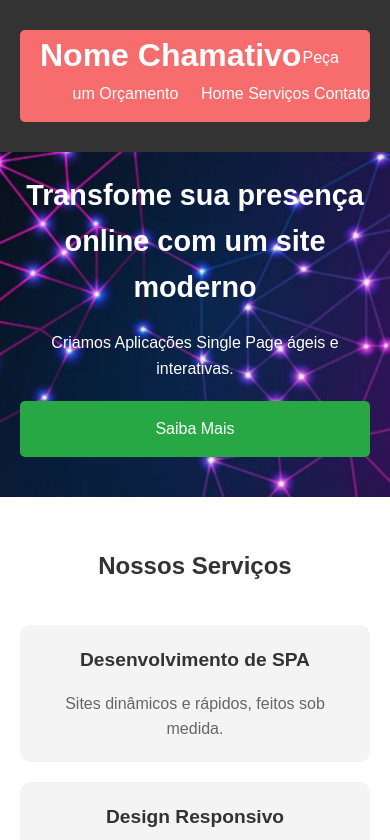
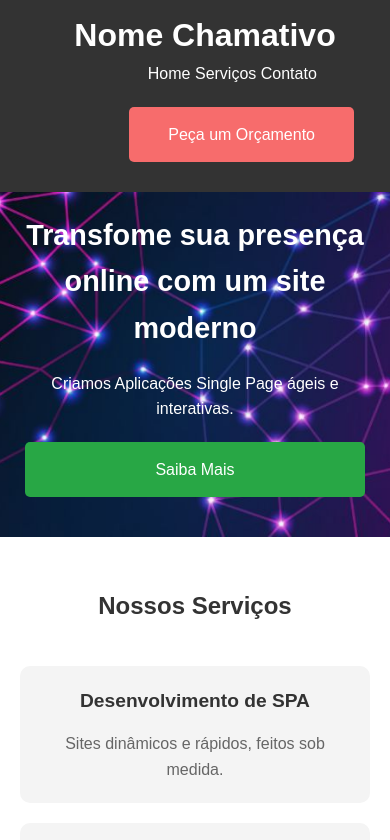
Before and after one commit to LucasVeloz0/sitevendas, a plain HTML site: page index.html in a window 390 px wide. Shown: the top 840 px of the page. Drawn offline with nearby package versions, Linux system fonts and the light colour scheme.

Commit message:
cta-btn
Micro ajuste botao de orçamento, ainda precisa ser mechido.

```diff
--- a/index.html
+++ b/index.html
@@ -14,14 +14,16 @@
     <header id="header">
         <div class="container">
             <h1 class="logo">Nome Chamativo</h1>
+
             <nav>
                 <ul>
                     <li><a href="#home">Home</a></li>
                     <li><a href="#services">Serviços</a></li>
                     <li><a href="#contact">Contato</a></li>
+                    <li><a href="#contact" class="cta-btn">Peça um Orçamento</a></li>
                 </ul>
             </nav>
-            <a href="#contact" class="cta-btn">Peça um Orçamento</a>
+
         </div>
     </header>
 
@@ -31,8 +33,9 @@
         <div class="home-content, reveal">
             <h2>Transfome sua presença online com um site moderno</h2>
             <p>Criamos Aplicações Single Page ágeis e interativas.</p>
-            <a href="#services" class="cta-btn">Saiba Mais</a>
+             <a href="#services" class="cta-btn">Saiba Mais</a>
          <div>
+
     </section>
 
     <!-- Serviços -->
--- a/styles.css
+++ b/styles.css
@@ -8,7 +8,7 @@
 body {
     font-family: Arial, Helvetica, sans-serif;
     line-height: 1.6;
-    background-color: #a0a0a0;
+    background-color: #f4f4f4;
     color: #333
 }
 
@@ -22,6 +22,7 @@ header {
     background: #333;
     color: #fff;
     padding: 10px 0;
+    display: flex;
     justify-content: space-between;
     align-items: center;
 }
@@ -54,6 +55,11 @@ nav ul li a {
     text-decoration: none;
     border-radius: 5px;
     transition: background 0.3s;
+    box-sizing: content-box;
+}
+
+.cta-btn:hover {
+    background: #ff5a5a;
 }
 
 #home {
@@ -180,6 +186,14 @@ footer {
         margin-bottom: 10px;
     }
 
+    .cta-btn {
+        padding: 15px 30px;
+        font-size: 1.1rem;
+        display: block;
+        text-align: center;
+        margin: 10px auto;
+    }
+
     .service-cards {
         flex-direction: column;
         align-items: center;
@@ -196,8 +210,14 @@ footer {
 
 @media (max-width: 480px) {
     header {
-        flex-direction: column;
+
         text-align: center;
+    }
+
+    .cta-btn {
+        padding: 15px 25px;
+        font-size: 1rem;
+        width: 80%;
     }
 
     nav ul {
```
